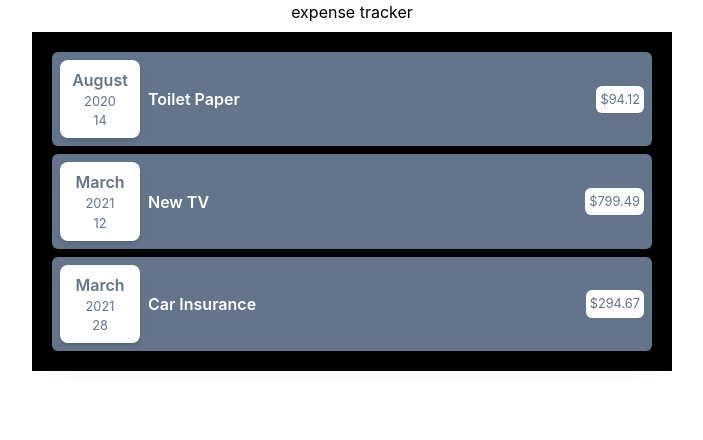
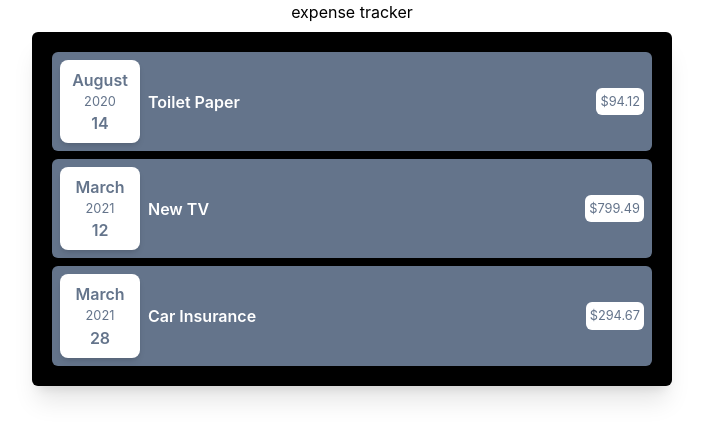
Before and after one commit to Mariat28/expense-tracker, a React (Create React App) app: page / in a window 1280 px wide. Shown: the top 440 px of the page, without its empty margins (288-991 px from the left). Built offline with nearby package versions, Linux system fonts and the light colour scheme.

Commit message:
components composition and JSX in deep

```diff
--- a/src/App.js
+++ b/src/App.js
@@ -1,6 +1,8 @@
+import React from 'react';
 import './App.css';
-import Expenses from './components/Expenses';
-function App() {
+import Card from './components/ui/Card';
+import Expenses from './components/expenses/Expenses';
+const App = () => {
   const expenses = [
     {
       id: 'e1',
@@ -22,12 +24,14 @@ function App() {
       date: new Date(2021, 5, 12),
     },
   ];
+  // JSX alternative
+  // return React.createElement('div', {className: 'App flex flex-col gap-2 items-center w-full'}, React.createElement('h2', {}, 'expense tracker'), React.createElement(Card, {className: ' bg-black w-1/2 py-4 px-2'}, React.createElement(Expenses, {expenses:expenses})),)
   return (
     <div className="App flex flex-col gap-2 items-center w-full">
       <h2>expense tracker</h2>
-      <div className=" bg-black w-1/2 py-4 px-2">
+      <Card className=" bg-black w-1/2 py-4 px-2">
         <Expenses expenses={expenses}/>
-      </div>
+      </Card>
     </div>
   );
 }
--- a/src/components/ExpenseDate.js
+++ b/src/components/expenses/ExpenseDate.js
@@ -1,4 +1,4 @@
-function ExpenseDate(props) {
+const ExpenseDate = (props) => {
   const month = props.date.toLocaleString("en-US", { month: "long" });
   const day = props.date.toLocaleString("en-US", { day: "2-digit" });
   const year = props.date.getFullYear();
@@ -6,7 +6,7 @@ function ExpenseDate(props) {
     <div className="flex flex-col items-center bg-white text-slate-500 p-2 rounded-lg shadow-md w-20">
       <small className="text-base font-semibold">{month}</small>
       <small>{year}</small>
-      <small>{day}</small>
+      <small className="text-base font-semibold">{day}</small>
     </div>
   );
 }
--- a/src/components/ExpenseItem.js
+++ b/src/components/expenses/ExpenseItem.js
@@ -1,9 +1,10 @@
 import ExpenseDate from "./ExpenseDate";
+import Card from "../ui/Card";
 
-function ExpenseItem(props) {
+const ExpenseItem = (props) => {
   return (
     <div className="w-full">
-      <div className="flex justify-start shadow-xl bg-slate-500 text-white rounded-md mx-2">
+      <Card className="flex justify-start bg-slate-500 text-white  mx-2">
         <div className="flex justify-between  p-2 gap-2 w-full items-center">
           <div className="flex items-center gap-2">
             <ExpenseDate date={props.date}/>
@@ -13,7 +14,7 @@ function ExpenseItem(props) {
             <small>${props.amount}</small>
           </div>
         </div>
-      </div>
+      </Card>
 
     </div>
   );
--- a/src/components/Expenses.js
+++ b/src/components/expenses/Expenses.js
@@ -1,5 +1,5 @@
 import ExpenseItem from "./ExpenseItem";
-function Expenses(props) {
+const Expenses = (props) => {
   return (
     <div className="w-full p-1 flex flex-col items-center gap-2">
       <ExpenseItem
--- /dev/null
+++ b/src/components/ui/Card.js
@@ -0,0 +1,9 @@
+function Card(props) {
+    const classes = 'rounded-md shadow-xl' + props.className;
+    return(
+        <div className={classes}>
+            {props.children}
+        </div>
+    )
+}
+export default Card;
```
Also changed, not shown: 1 other file (tests, documents, lock files or other folders).
